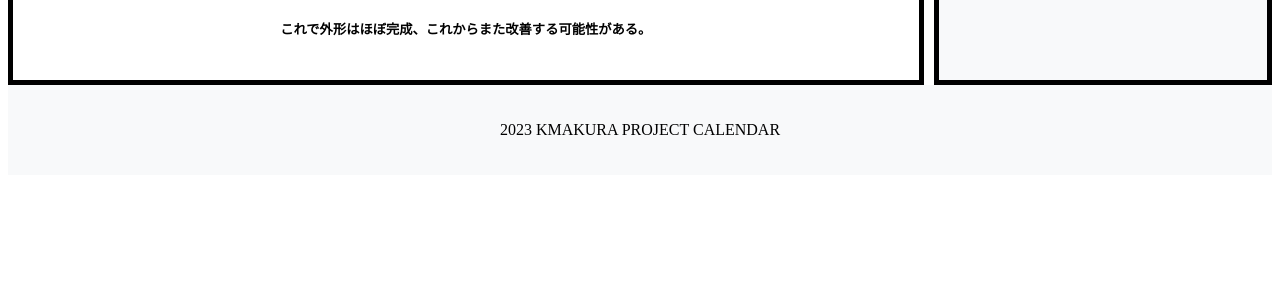
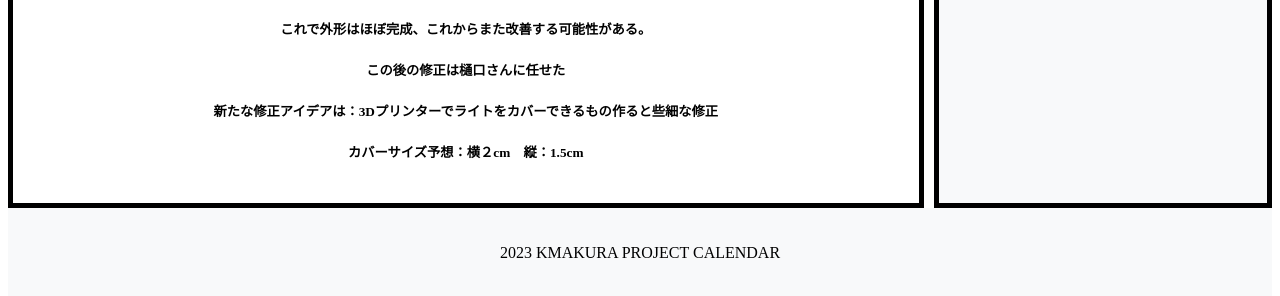
Before and after one commit to kurokoshou/xbp, a plain HTML site: page doyolab/kamakura project calendar.html in a window 1280 px wide. Shown: the part 10913-11209 px from the top of the page. Before the commit the page ends 11088 px from the top, so only its background shows below. Drawn offline with Linux system fonts and the light colour scheme.

Commit message:
20230725

```diff
--- a/doyolab/kamakura project calendar.html
+++ b/doyolab/kamakura project calendar.html
@@ -66,7 +66,9 @@
             <p><img src="images/9.JPG"width="50%"></p>
             <p><img src="images/10.JPG"width="50%"></p>
             <h5>これで外形はほぼ完成、これからまた改善する可能性がある。</h5>
-
+            <h5>この後の修正は樋口さんに任せた</h5>
+             <h5>新たな修正アイデアは：3Dプリンターでライトをカバーできるもの作ると些細な修正</h5>
+             <h5>カバーサイズ予想：横２cm　縦：1.5cm</h5>
 
         </section>
         <aside>
```
Also changed, not shown: 3 other files.
